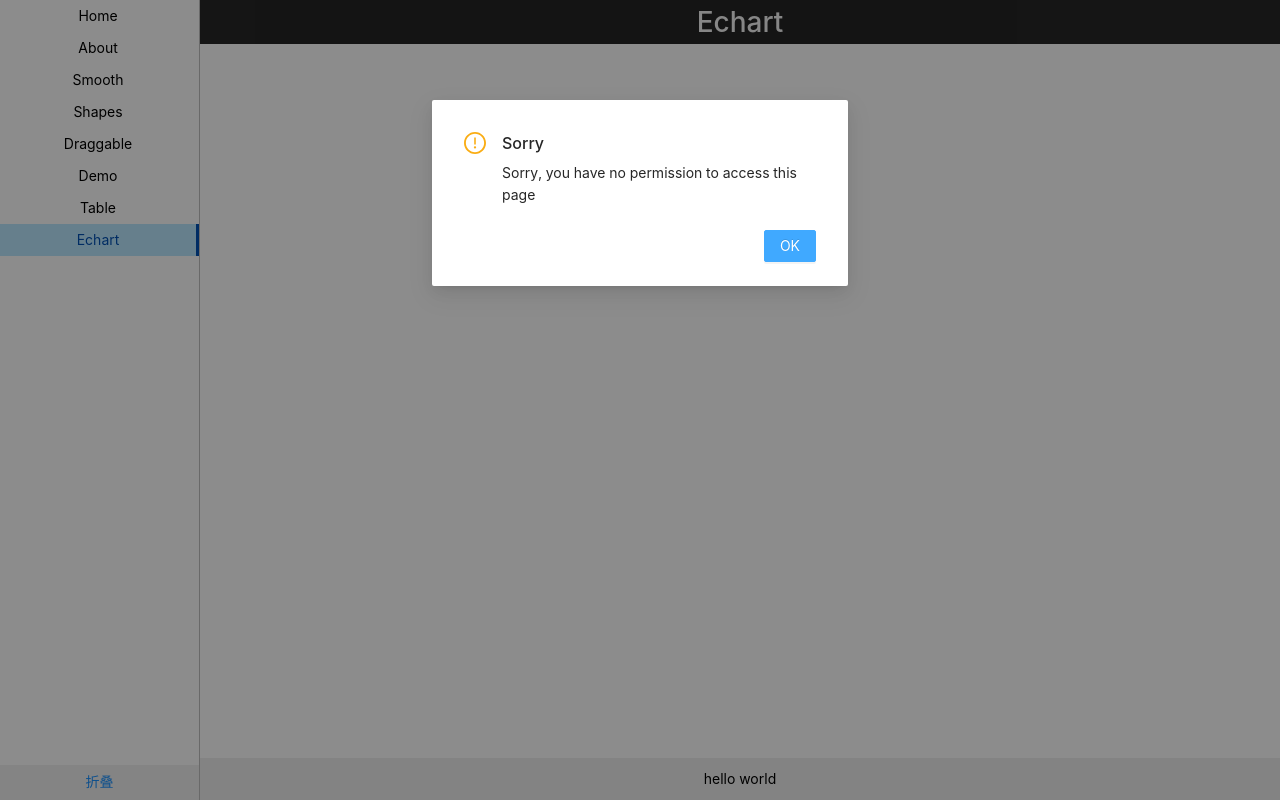
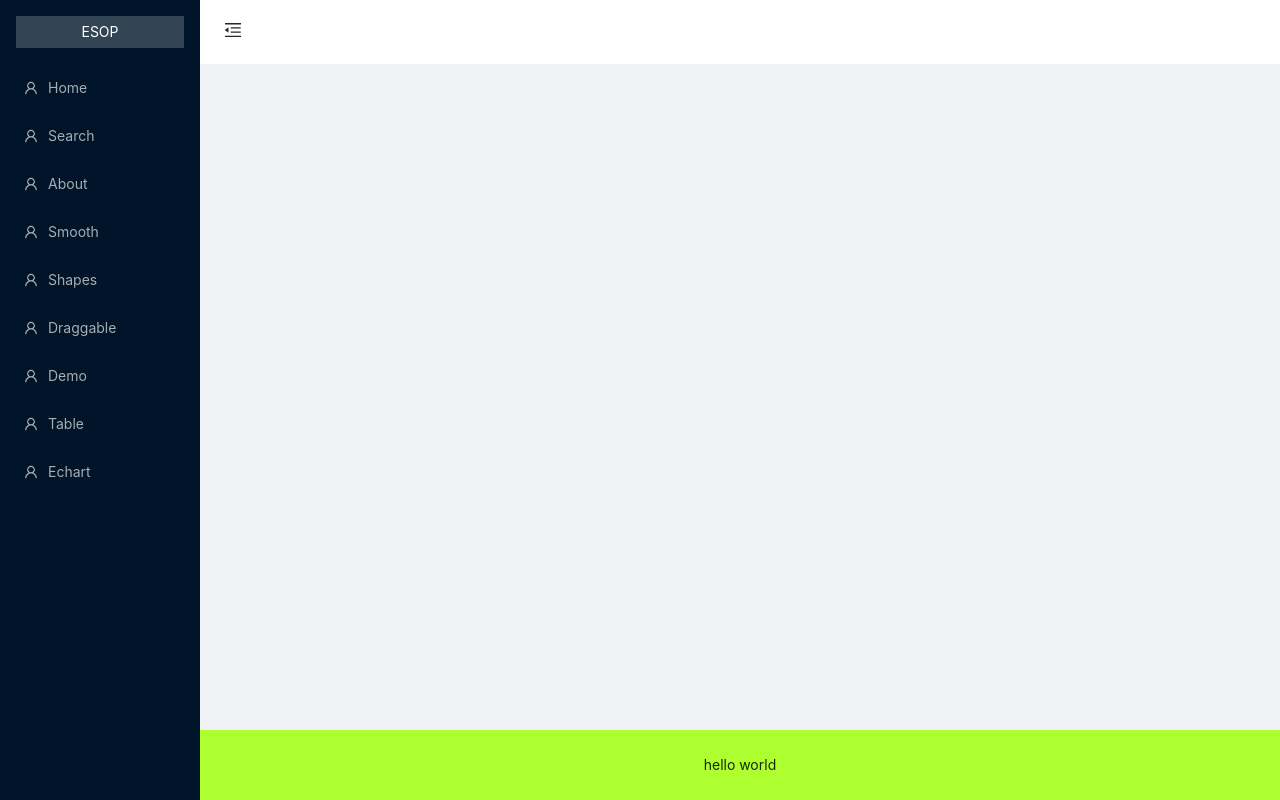
Before and after one commit to GitHubJiKe/react-demo, a React (Vite) app: page /echart in a window 1280 px wide. Built offline with nearby package versions, Linux system fonts and the light colour scheme.

Commit message:
add layout

```diff
--- a/src/App.scss
+++ b/src/App.scss
@@ -13,19 +13,32 @@ body,
   @include layout();
 }
 
-.layout {
-  display: flex;
-  flex-direction: row;
-  position: absolute;
-  @include layout();
-  .right-box {
-    flex: 5;
-    min-width: 600px;
-    display: flex;
-    flex-direction: column;
-    .pages-box {
-      overflow-y: scroll;
-      flex: 5;
-    }
-  }
+.logo {
+  height: 32px;
+  background: rgba(255, 255, 255, 0.2);
+  margin: 16px;
+  text-align: center;
+  color: white;
+  line-height: 32px;
 }
+.site-layout .site-layout-background {
+  background: #fff;
+}
+.trigger {
+  font-size: 18px;
+  line-height: 64px;
+  padding: 0 24px;
+  cursor: pointer;
+  transition: color 0.3s;
+}
+
+.trigger:hover {
+  color: #1890ff;
+}
+.site-layout-footer {
+  background-color: greenyellow !important;
+  text-align: center;
+}
+.site-layout-content {
+  overflow: hidden;
+}
--- a/src/App.tsx
+++ b/src/App.tsx
@@ -1,31 +1,40 @@
-import React, { useEffect } from "react";
+import React, { useEffect, useState } from "react";
 import Pages from "./Pages";
-import SideBar from "./Components/SideBar";
-import { useLocation } from "react-router-dom";
+import { useLocation, useHistory } from "react-router-dom";
 import { IMenuItem } from "./Components/SideBar/Components/MenuItem";
-import Footer from "./Components/Footer";
-import Header from "./Components/Header";
 import AppStore from "./AppStore";
 import { useObserver } from "mobx-react";
+import { Layout, Menu } from "antd";
 import "./App.scss";
 import "antd/dist/antd.css";
+import {
+  MenuUnfoldOutlined,
+  MenuFoldOutlined,
+  UserOutlined,
+} from "@ant-design/icons";
+const { Header, Sider, Content, Footer } = Layout;
 
 const menus: IMenuItem[] = [
   { text: "Home", path: "/" },
+  { text: "Search", path: "/search" },
   { text: "About", path: "/about" },
   { text: "Smooth", path: "/smooth" },
   { text: "Shapes", path: "/shapes" },
   { text: "Draggable", path: "/draggable" },
   { text: "Demo", path: "/demo" },
   { text: "Table", path: "/table" },
-  { text: "Echart", path: "/echart", permissions: ["2"] },
+  { text: "Echart", path: "/echart" },
 ];
 
 export default function App() {
   const loacation = useLocation();
+  const history = useHistory();
 
-  const onMenuItemClick = (item: IMenuItem) => {
-    console.log(item);
+  const [collapsed, setCollapsed] = useState(false);
+  const onMenuItemClick = (d: any) => {
+    const { item, key, keyPath, domEvent } = d;
+    console.log({ item, key, keyPath, domEvent });
+    history.push(key);
   };
 
   useEffect(() => {
@@ -35,17 +44,39 @@ export default function App() {
   }, [loacation]);
 
   return (
-    <div className="layout">
-      <SideBar menus={menus} onItemClick={onMenuItemClick} />
-      <div className="right-box">
+    <Layout style={{ height: "100%" }}>
+      <Sider trigger={null} collapsible collapsed={collapsed}>
+        <div className="logo">ESOP</div>
+        <Menu theme="dark" mode="inline" onClick={onMenuItemClick}>
+          {menus.map((m) => {
+            return (
+              <Menu.Item key={m.path} icon={<UserOutlined />}>
+                {m.text}
+              </Menu.Item>
+            );
+          })}
+        </Menu>
+      </Sider>
+      <Layout className="site-layout">
         {useObserver(() => (
-          <Header title={AppStore.headerTitle} />
+          <Header className="site-layout-background" style={{ padding: 0 }}>
+            {React.createElement(
+              collapsed ? MenuUnfoldOutlined : MenuFoldOutlined,
+              {
+                className: "trigger",
+                onClick: () =>
+                  setCollapsed((c) => {
+                    return !c;
+                  }),
+              }
+            )}
+          </Header>
         ))}
-        <div className="pages-box">
+        <Content className="site-layout-content">
           <Pages />
-        </div>
-        <Footer text="hello world" />
-      </div>
-    </div>
+        </Content>
+        <Footer className="site-layout-footer">hello world</Footer>
+      </Layout>
+    </Layout>
   );
 }
--- a/src/Components/Content/style.scss
+++ b/src/Components/Content/style.scss
@@ -1,5 +1,4 @@
 .common-content-box {
-  width: auto;
-  min-height: 300px;
   padding: 10px;
+  display: block;
 }
--- /dev/null
+++ b/src/Pages/DraggableSearchBox/DraggableSearchBox.tsx
@@ -0,0 +1,118 @@
+import React, { useState, useEffect } from "react";
+import { Container, Draggable, DropResult } from "react-smooth-dnd";
+import { Select, Button } from "antd";
+import "./style.scss";
+
+const Option = Select.Option;
+
+export interface DraggableSearchBoxProps {}
+
+function makeOptions(count: number = 10) {
+  let res = [];
+  for (let index = 0; index < count; index++) {
+    const element = (
+      <Option value={index} key={index}>
+        {index}
+      </Option>
+    );
+    res.push(element);
+  }
+  return res;
+}
+
+function DraggableSearchBox({}: DraggableSearchBoxProps) {
+  const [draggable, setDraggable] = useState(false);
+  const [selects1, setSelects1] = useState([1, 2, 3, 4, 5, 6, 7, 8]);
+
+  const options = makeOptions();
+
+  const handleDrop = (selects: number[], dragRes: DropResult) => {
+    const { removedIndex, addedIndex, payload } = dragRes;
+    console.log("removedIndex:::", removedIndex);
+    console.log("addedIndex:::", addedIndex);
+    console.log("payload:::", payload);
+    const newItems = [...selects];
+    // remove item
+    if (removedIndex !== null) {
+      newItems.splice(removedIndex, 1);
+    }
+    // add item
+    if (addedIndex !== null) {
+      newItems.splice(addedIndex, 0, payload);
+    }
+
+    return setSelects1(newItems);
+  };
+
+  useEffect(() => {
+    console.log(draggable);
+  }, [draggable]);
+  return draggable ? (
+    <div className="draggable-search-box-root">
+      {selects1.map((v) => {
+        return (
+          <Select
+            key={`1-${v}`}
+            style={{ width: "30%", display: "inline-block", margin: 10 }}
+            value={v}
+          >
+            {options}
+          </Select>
+        );
+      })}
+      <div className="btns">
+        <Button type="primary" style={{ marginRight: 8 }}>
+          查询
+        </Button>
+        <Button
+          onClick={() =>
+            setDraggable((d) => {
+              return !d;
+            })
+          }
+        >
+          移动
+        </Button>
+      </div>
+    </div>
+  ) : (
+    <Container
+      groupName="1"
+      onDrop={(e) => handleDrop(selects1, e)}
+      getChildPayload={(idx) => selects1[idx]}
+      render={(ref) => {
+        return (
+          <div className="draggable-search-box-root" ref={ref}>
+            {selects1.map((v) => {
+              return (
+                <Draggable key={`1-${v}`}>
+                  <div style={{ width: "33.33%", display: "inline-block" }}>
+                    <Select style={{ width: "100%", margin: 10 }} value={v}>
+                      {options}
+                    </Select>
+                  </div>
+                </Draggable>
+              );
+            })}
+            <div className="btns">
+              <Button type="primary" style={{ marginRight: 8 }}>
+                查询
+              </Button>
+              <Button
+                onClick={() =>
+                  setDraggable((d) => {
+                    return !d;
+                  })
+                }
+              >
+                移动中
+              </Button>
+            </div>
+          </div>
+        );
+      }}
+    />
+  );
+}
+
+export default DraggableSearchBox;
--- /dev/null
+++ b/src/Pages/DraggableSearchBox/index.ts
@@ -0,0 +1,2 @@
+export { default } from './DraggableSearchBox';
+export * from './DraggableSearchBox';
--- /dev/null
+++ b/src/Pages/DraggableSearchBox/style.scss
@@ -0,0 +1,9 @@
+.draggable-search-box-root {
+  padding: 24px;
+  width: 100%;
+}
+
+.btns {
+  display: flex;
+  justify-content: flex-end;
+}
--- a/src/Pages/EChartDemo/EChartDemo.tsx
+++ b/src/Pages/EChartDemo/EChartDemo.tsx
@@ -2,8 +2,11 @@ import React, { useEffect } from "react";
 import ReactEcharts from "echarts-for-react";
 import echarts from "echarts";
 import { usePermissions } from "../../utils";
+import "./style.scss";
 
 export interface EChartDemoProps {}
+
+const pieChartStyle = { width: 200, height: 200, display: "inline-block" };
 
 const getOption = () => {
   return {
@@ -55,20 +58,22 @@ const getOption = () => {
 };
 
 function EChartDemo({}: EChartDemoProps) {
-  usePermissions(["6"], "/demo");
+  usePermissions(["1"], "/demo");
+
   useEffect(() => {
     echarts.registerTheme("my_theme", {
       backgroundColor: "#ffffff",
       color: "black",
     });
   }, []);
+
   return (
-    <div style={{ width: "100%", textAlign: "center" }}>
+    <div className="echarts-demo-root">
       <ReactEcharts
         echarts={echarts}
         // @ts-ignore
         option={getOption()}
-        style={{ width: 200, height: 200, display: "inline-block" }}
+        style={pieChartStyle}
         notMerge={true}
         lazyUpdate={true}
         theme={"my_theme"}
--- /dev/null
+++ b/src/Pages/EChartDemo/style.scss
@@ -0,0 +1,4 @@
+.echarts-demo-root {
+  width: 100%;
+  text-align: center;
+}
--- a/src/Pages/Shapes/style.scss
+++ b/src/Pages/Shapes/style.scss
@@ -1,4 +1,6 @@
 .shapes-root {
+  overflow-y: scroll;
+  height: 100%;
   .parallelogram {
     width: 200px;
     height: 100px;
--- a/src/Pages/index.tsx
+++ b/src/Pages/index.tsx
@@ -8,6 +8,7 @@ import DraggablePage from "./DraggablePage";
 import Demo from "./Demo";
 import AdvancedTable from "./AdvancedTable";
 import EChartDemo from "./EChartDemo";
+import DraggableSearchBox from "./DraggableSearchBox";
 
 const Pages: React.FC = () => (
   <Switch>
@@ -19,6 +20,7 @@ const Pages: React.FC = () => (
     <Route component={Demo} path="/demo" />
     <Route component={AdvancedTable} path="/table" />
     <Route component={EChartDemo} path="/echart" />
+    <Route component={DraggableSearchBox} path="/search" />
     <Redirect to="/" />
   </Switch>
 );
```
